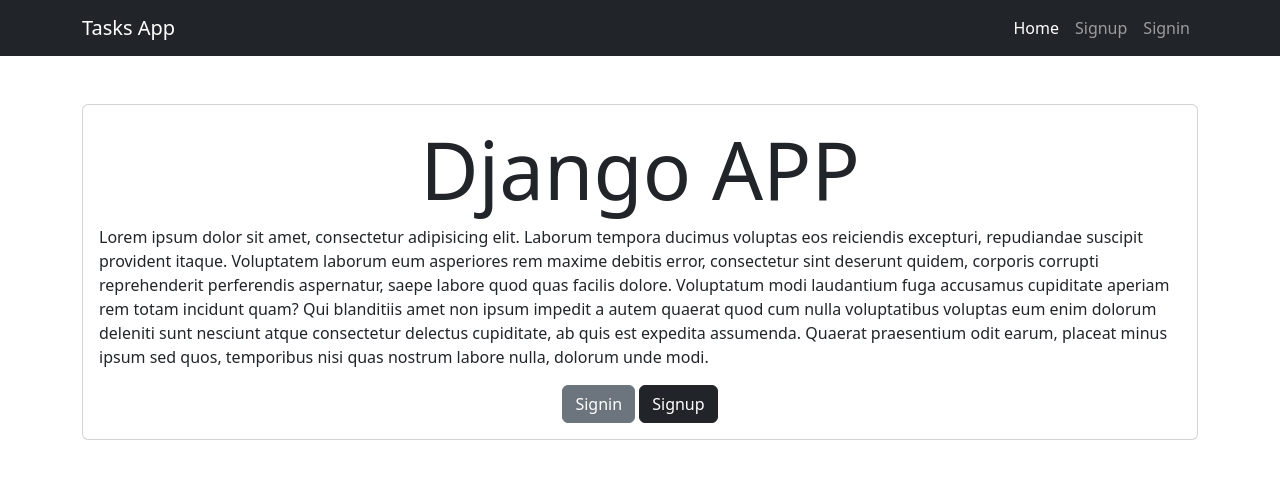
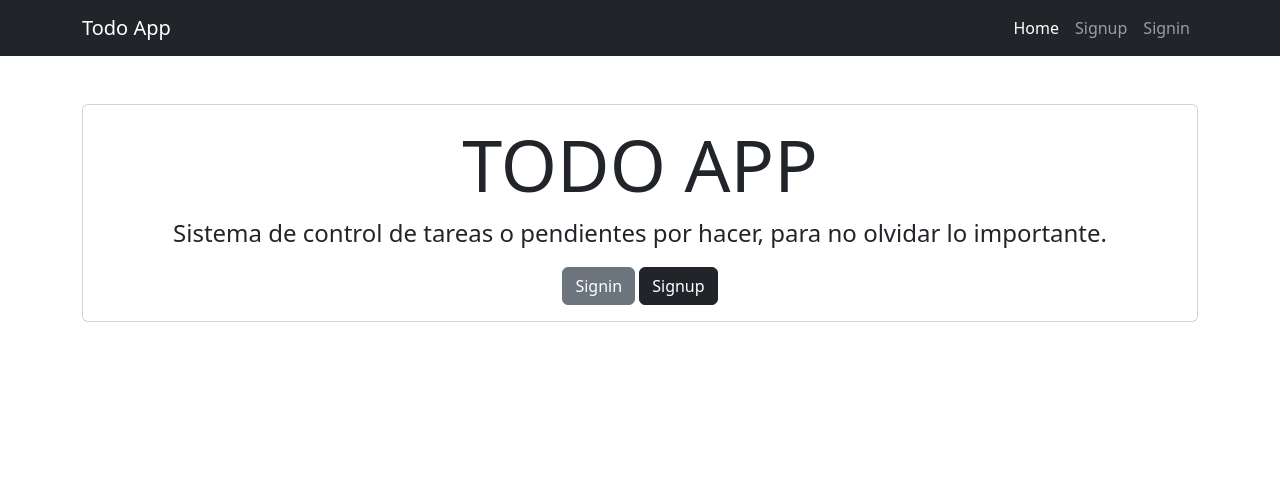
Before and after one commit to HgaMen/django-auth-task, a Django app: page / in a window 1280 px wide. Shown: the top 479 px of the page. Run offline with Django 5.2, Linux system fonts and the light colour scheme.

Commit message:
Personalizar

```diff
--- a/djangocrud/settings.py
+++ b/djangocrud/settings.py
@@ -87,10 +87,6 @@
         default='postgresql://postgres:postgres@localhost/postgres',
         conn_max_age=600
     )
-    # {
-    #     'ENGINE': 'django.db.backends.sqlite3',
-    #     'NAME': BASE_DIR / 'db.sqlite3',
-    # }
 }
 
 
--- a/tasks/templates/base.html
+++ b/tasks/templates/base.html
@@ -23,7 +23,7 @@
         <a
           class="navbar-brand"
           href="/"
-          >Tasks App</a
+          >Todo App</a
         >
         <button
           class="navbar-toggler"
--- a/tasks/templates/home.html
+++ b/tasks/templates/home.html
@@ -1,19 +1,10 @@
 {% extends 'base.html' %} {% block content %}
 <main class="container py-5">
   <section class="card card-body">
-    <h1 class="display-1 text-center">Django APP</h1>
-    <p>
-      Lorem ipsum dolor sit amet, consectetur adipisicing elit. Laborum tempora
-      ducimus voluptas eos reiciendis excepturi, repudiandae suscipit provident
-      itaque. Voluptatem laborum eum asperiores rem maxime debitis error,
-      consectetur sint deserunt quidem, corporis corrupti reprehenderit
-      perferendis aspernatur, saepe labore quod quas facilis dolore. Voluptatum
-      modi laudantium fuga accusamus cupiditate aperiam rem totam incidunt quam?
-      Qui blanditiis amet non ipsum impedit a autem quaerat quod cum nulla
-      voluptatibus voluptas eum enim dolorum deleniti sunt nesciunt atque
-      consectetur delectus cupiditate, ab quis est expedita assumenda. Quaerat
-      praesentium odit earum, placeat minus ipsum sed quos, temporibus nisi quas
-      nostrum labore nulla, dolorum unde modi.
+    <h1 class="display-2 text-center">TODO APP</h1>
+    <p class="text-center fs-4 fw-medium">
+      Sistema de control de tareas o pendientes por hacer, para no olvidar lo
+      importante.
     </p>
     <div class="text-center">
       <a
```
